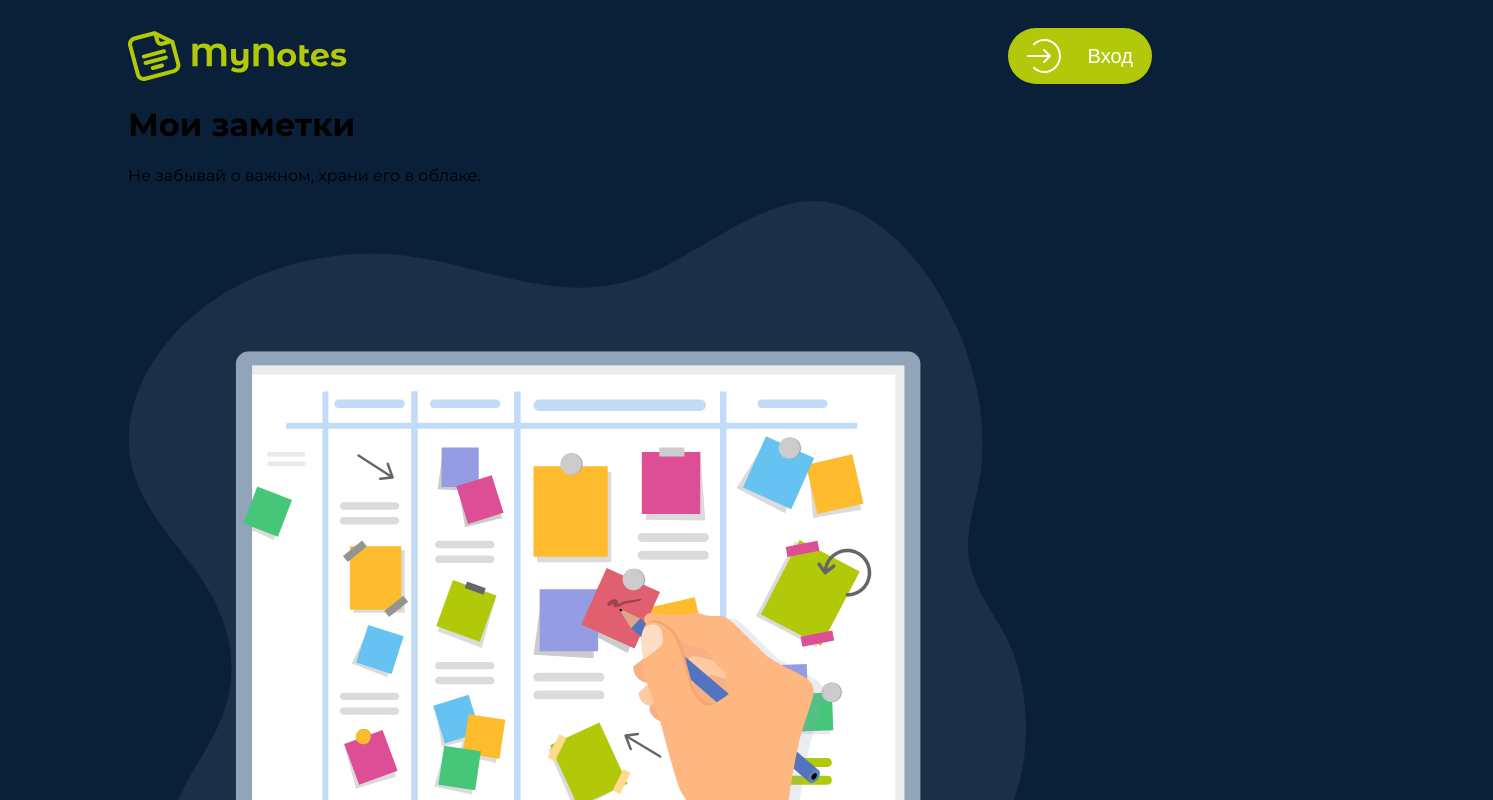
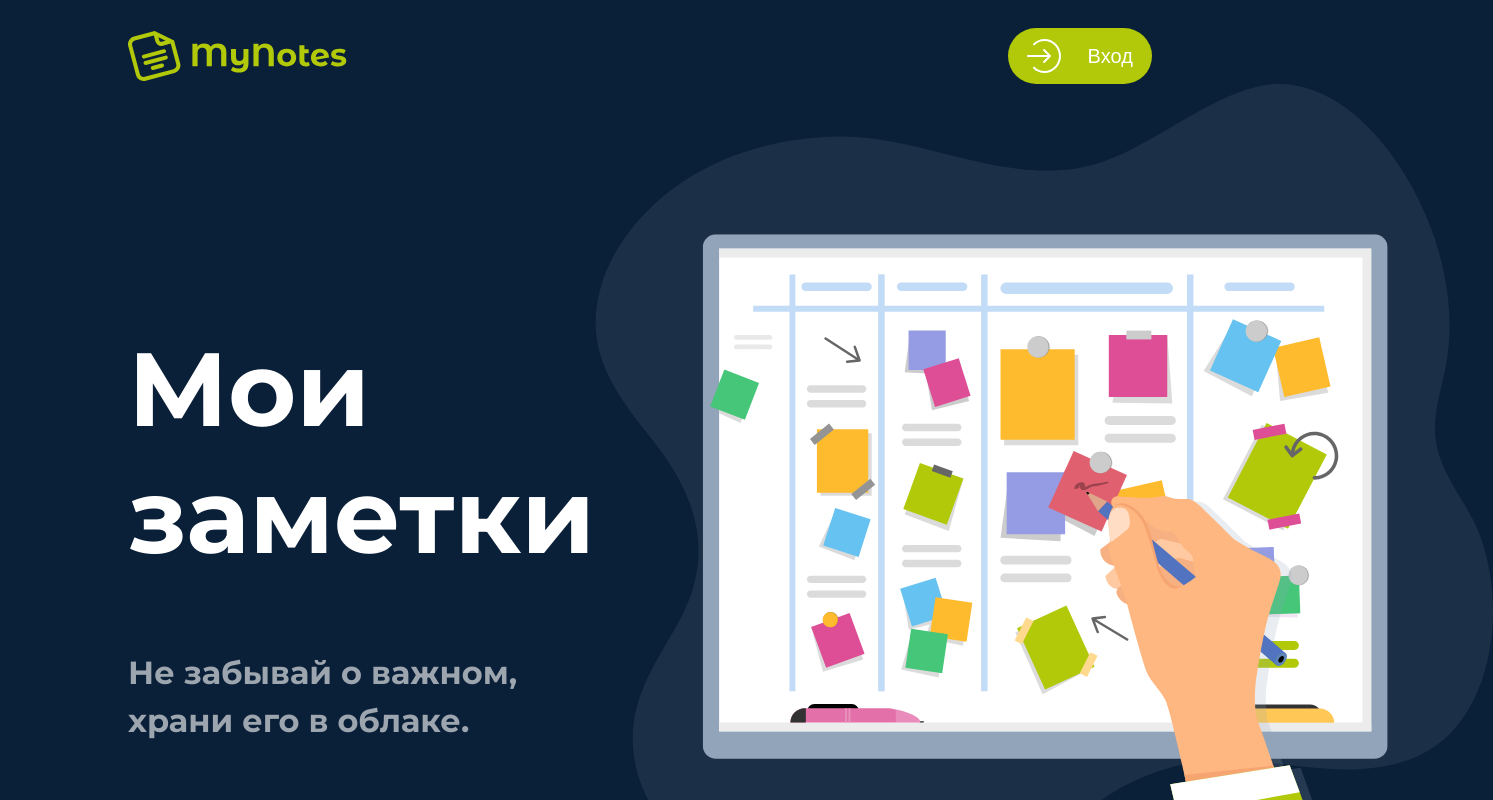
Before and after one commit to TatianaChF/notes, a Vue app: page / in a window 1280 px wide. Shown: the top 800 px of the page, 1493 px wide, since content can reach past the window. Built offline with nearby package versions, Linux system fonts and the light colour scheme.

Commit message:
adding style to text

```diff
--- a/src/pages/MainPage.vue
+++ b/src/pages/MainPage.vue
@@ -1,9 +1,9 @@
 <template>
 <main>
-  <div>
-    <div>
+  <div class="main-content">
+    <div class="main-text">
       <h1>Мои заметки</h1>
-      <p>Не забывай о важном, храни его в облаке.</p>
+      <h3>Не забывай о важном, храни его в облаке.</h3>
     </div>
     <img src="../assets/images/main_image.svg" alt="logo" />
   </div>
@@ -11,3 +11,27 @@
 </template>
 
 <script setup lang="ts"></script>
+
+<style scoped>
+.main-content {
+  display: flex;
+  align-items: center;
+}
+
+.main-text {
+
+}
+
+.main-text h1 {
+  color: #ffffff;
+  font-size: 104px;
+  font-weight: bold;
+}
+
+.main-text h3 {
+  color: #9DA5AF;
+  font-size: 32px;
+  line-height: 48px;
+  font-weight: bold;
+}
+</style>
```
